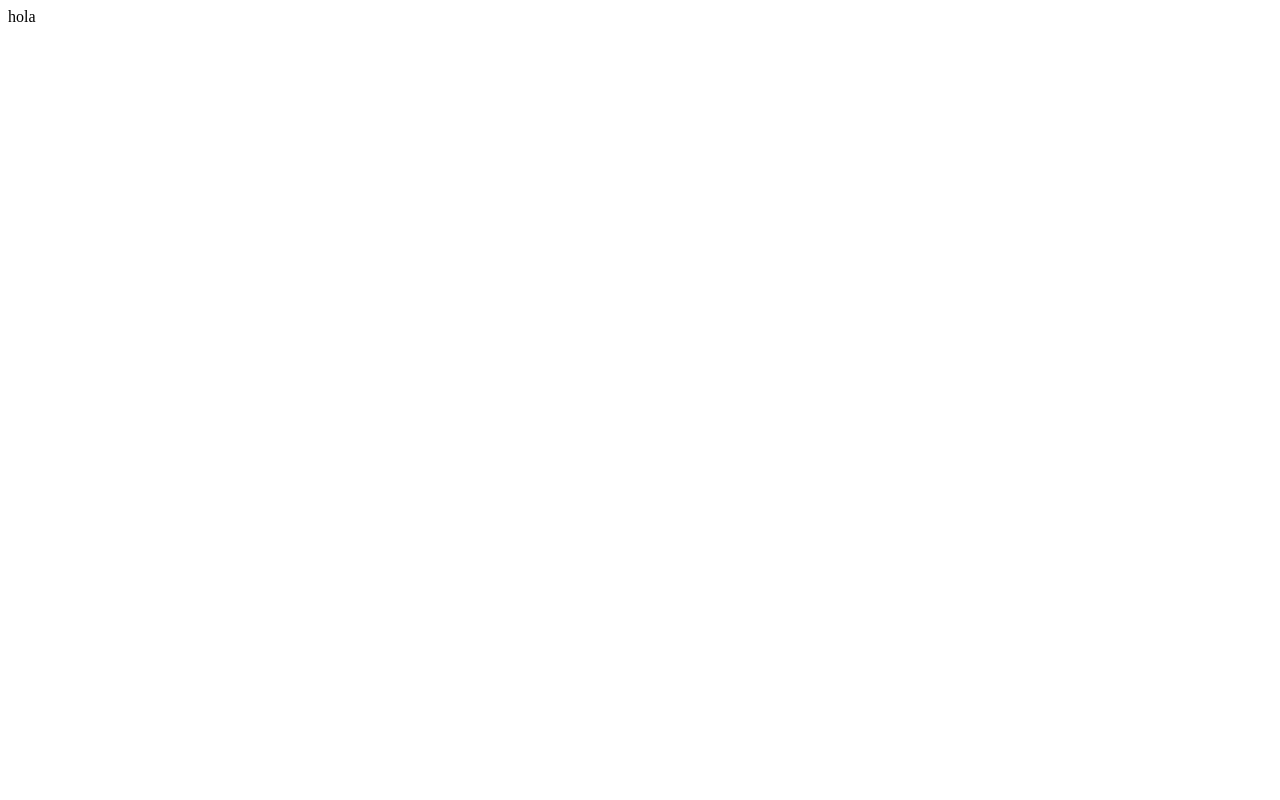
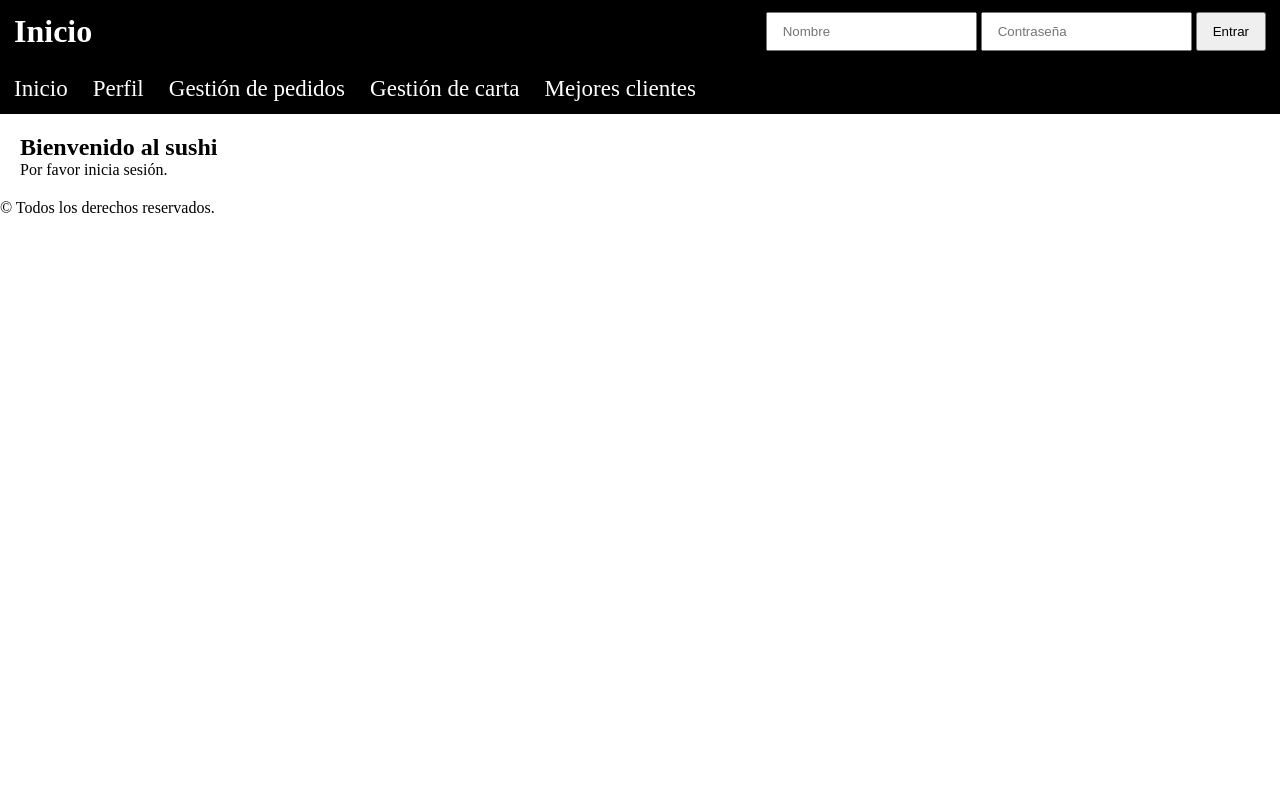
Before and after one commit to DavidLCDAW/gestion-pedidos-sushi, a PHP site: page / in a window 1280 px wide. Before the commit the page is almost empty. Run offline with PHP 8.4, Linux system fonts and the light colour scheme.

Commit message:
add basic structure

```diff
--- /dev/null
+++ b/www/css/styles.css
@@ -0,0 +1,52 @@
+* {
+    box-sizing: border-box;
+    margin: 0;
+    padding: 0 0;
+}
+
+header {
+    padding: 12px 14px;
+    background-color: black;
+    display: flex;
+    flex-direction: column;
+    gap: 25px;
+}
+
+header > div {
+    display: flex;
+    justify-content: space-between;
+    align-items: center;
+}
+
+header a {
+    text-decoration: none;
+    color: white;
+}
+
+input {
+    padding: 10px 15px;
+}
+
+button {
+    padding: 10px 15px;
+}
+
+header h1 {
+    color: white;
+}
+
+nav {
+    background-color: black;
+    display: flex;
+    gap: 25px;
+}
+
+nav a {
+    text-decoration: none;
+    color: white;
+    font-size: 23px;
+}
+
+main {
+    margin: 20px;
+}
--- /dev/null
+++ b/www/footer.php
@@ -0,0 +1,5 @@
+    <footer>
+        <p>&copy Todos los derechos reservados.</p>
+    </footer>
+</body>
+</html>
--- /dev/null
+++ b/www/header.php
@@ -0,0 +1,30 @@
+<!DOCTYPE html>
+<html lang="en">
+<head>
+	<meta charset="UTF-8">
+	<meta name="viewport" content="width=device-width, initial-scale=1.0">
+	<title><?= $title ?? "Sushi"?></title>
+	<link rel="stylesheet" href="css/styles.css">
+</head>
+<body>
+    <header>
+    <div>
+        <h1>
+            <a href="./index.php">
+                <?= $title ?? "Sushi"; ?>
+            </a>
+        </h1>
+        <form action="#" method="post">
+            <input type="text" name="name" placeholder="Nombre">
+            <input type="text" name="password" placeholder="Contraseña">
+            <button type="button">Entrar</button>
+        </form>
+    </div>
+    <nav>
+        <a href="./index.php">Inicio</a>
+        <a href="./perfil.php">Perfil</a>
+        <a href="./gestion_pedidos.php">Gestión de pedidos</a>
+        <a href="./gestion_carta.php">Gestión de carta</a>
+        <a href="./mejores_clientes.php">Mejores clientes</a>
+    </nav>
+    </header>
--- a/www/index.php
+++ b/www/index.php
@@ -1,3 +1,15 @@
 <?php
-echo "hola";
+$title = "Inicio";
+
 ?>
+<?php include("./header.php"); ?>
+<main>
+    <h2>
+        Bienvenido al sushi
+    </h2>
+<section>
+    <p>Por favor inicia sesión.</p>
+</section>
+</main>
+
+<?php include("./footer.php"); ?>
```
Also changed, not shown: www/perfil.php (added, +9 -0 lines).
